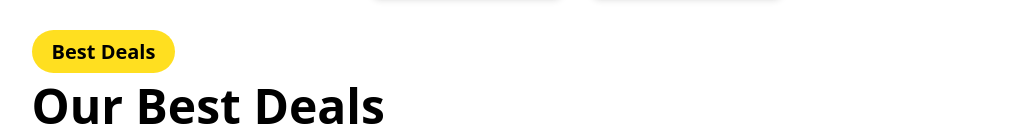
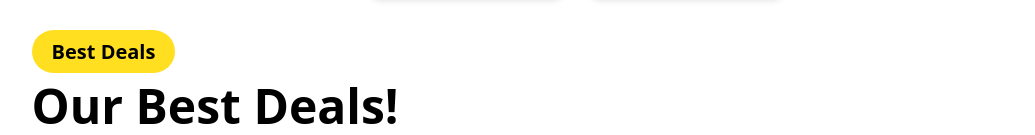
Before and after one commit to NiharikaNeha/Buy_Mart, a React (Vite) app: page / in a window 1280 px wide. Shown: the part 2616-2751 px from the top of the page, without its empty margins (122-1157 px from the left). Built offline with nearby package versions, Linux system fonts and the light colour scheme.

Commit message:
Continue On Working Index.Jsx

```diff
--- a/src/components/Pages/Index.jsx
+++ b/src/components/Pages/Index.jsx
@@ -243,13 +243,13 @@ const Index = () => {
         </div>
       </div>
 
-      {/* SECTION TITLE */}
+      {/* SECTION TITLE-2 */}
       <div className="section-title px-[8%] lg:px-[12%] my-10 text-center md:text-left">
         <span className="text-lg sm:text-xl font-semibold bg-yellow-300 px-5 py-2 rounded-full">
           Best Deals
         </span>
         <h2 className="text-3xl sm:text-4xl md:text-5xl font-bold font-bricolage pt-4">
-          Our Best Deals
+          Our Best Deals!
         </h2>
       </div>
     </>
```
